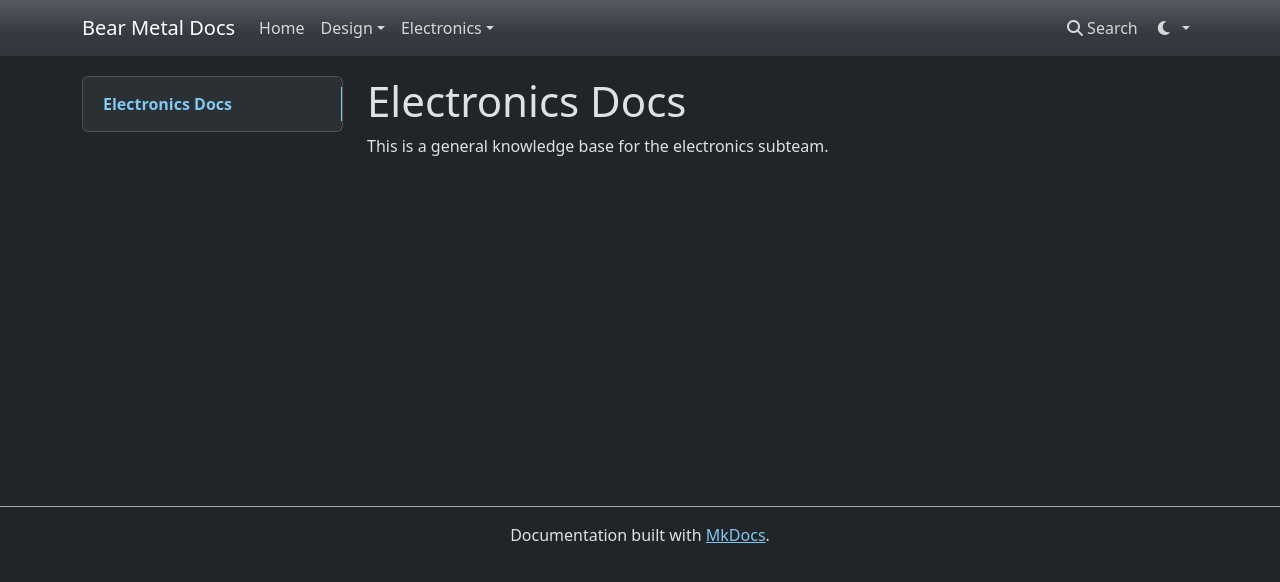
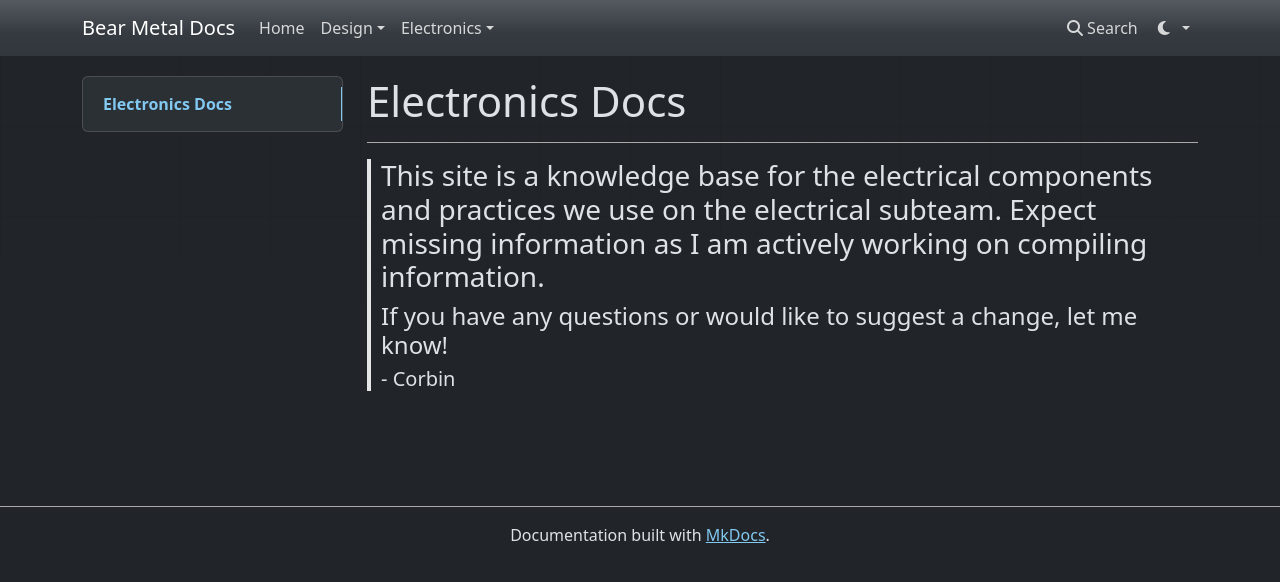
Before and after one commit to BearMetalWeb/BearMetalWeb.github.io, an MkDocs documentation site: the page built from docs/electronics/index.md, in a window 1280 px wide. Shown: the top 582 px of the page. Built offline with MkDocs 1.6.1, drawn with Linux system fonts in a browser that asks for light colours; nearby versions of some CDN libraries.

Commit message:
electronics home update

```diff
--- a/docs/electronics/index.md
+++ b/docs/electronics/index.md
@@ -1,3 +1,5 @@
 # Electronics Docs
-
-This is a general knowledge base for the electronics subteam.
+---
+> ### This site is a knowledge base for the electrical components and practices we use on the electrical subteam. Expect missing information as I am actively working on compiling information.
+> #### If you have any questions or would like to suggest a change, let me know!
+> ##### - Corbin
```
